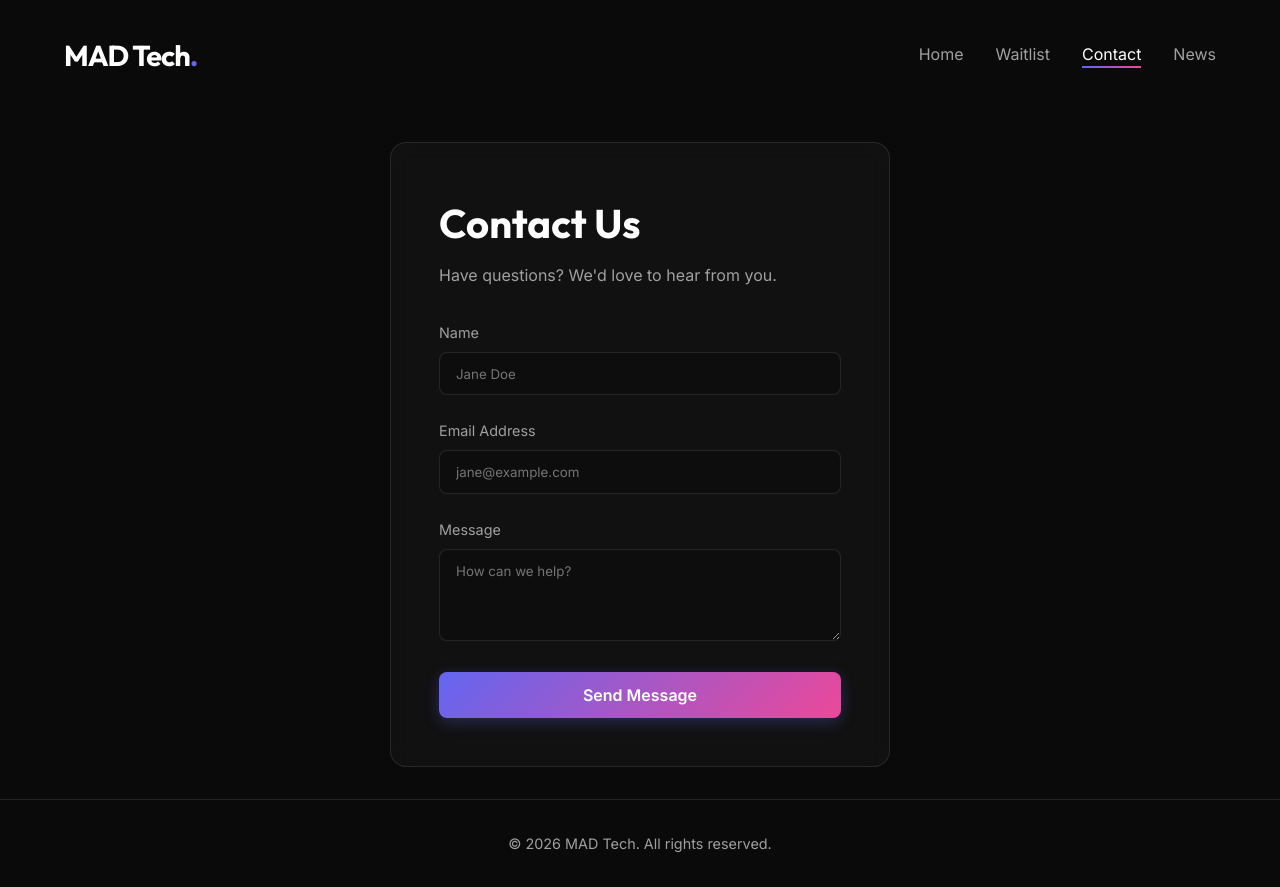
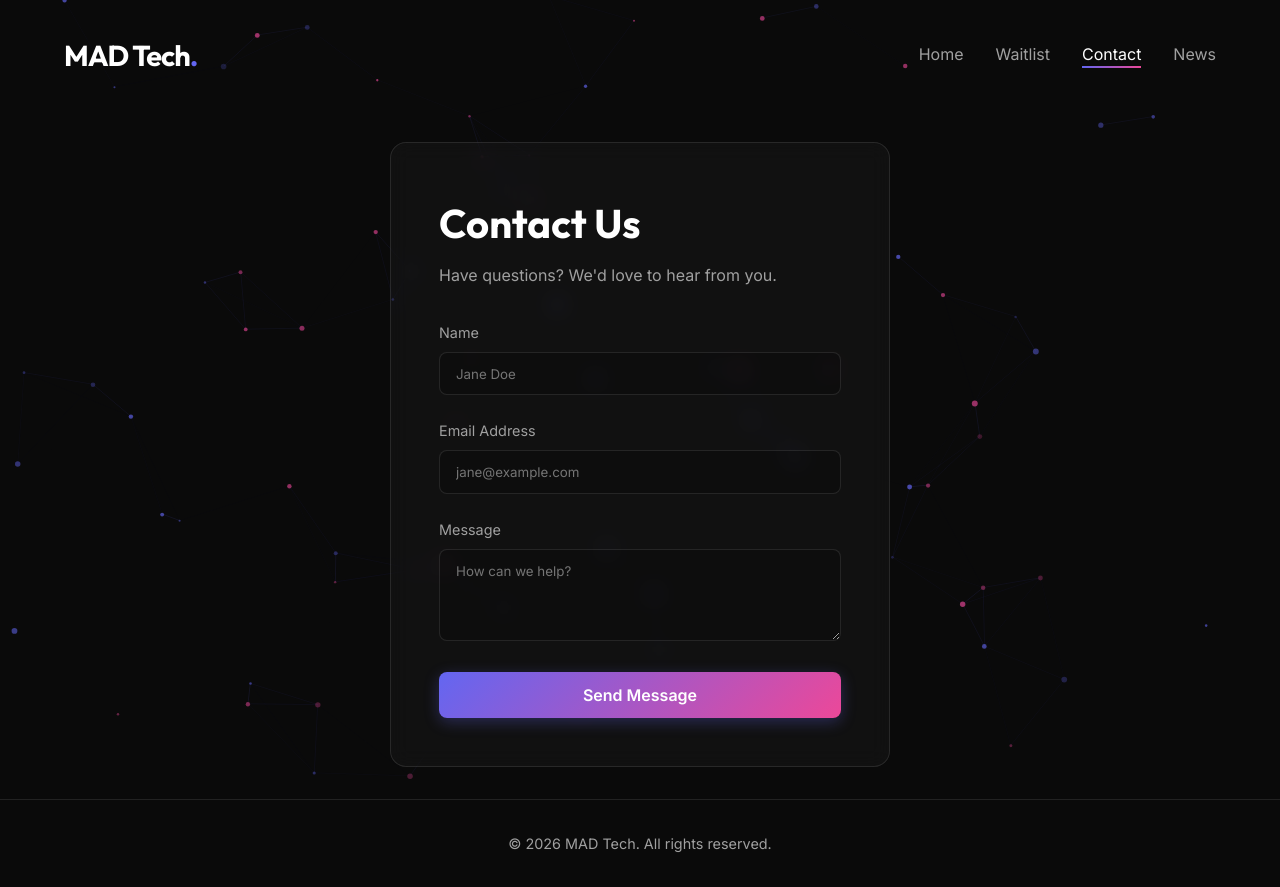
Before and after one commit to katrate/mad-tech-startup, a website built with Vite: page contact.html in a window 1280 px wide. Built offline with nearby package versions, Linux system fonts and the light colour scheme; no server answers.

Commit message:
feat: add interactive particle cursor background to contact and waitlist pages

```diff
--- a/app.js
+++ b/app.js
@@ -29,6 +29,119 @@ document.addEventListener("DOMContentLoaded", () => {
         gsap.from('.form-container', { y: 30, opacity: 0, duration: 0.8, delay: 0.3, ease: 'power2.out' });
     }
 });
+
+// ── Interactive Particle Background ─────────────────────────────────────────
+(function initParticles() {
+    const canvas = document.getElementById('bg-canvas');
+    if (!canvas) return;
+
+    const ctx = canvas.getContext('2d');
+    const PARTICLE_COUNT = 80;
+    const CONNECT_DIST = 130;
+    const REPEL_DIST = 100;
+    const REPEL_FORCE = 2.5;
+
+    let mouse = { x: -999, y: -999 };
+    let particles = [];
+
+    function resize() {
+        canvas.width = window.innerWidth;
+        canvas.height = window.innerHeight;
+    }
+    resize();
+    window.addEventListener('resize', resize);
+
+    window.addEventListener('mousemove', (e) => {
+        mouse.x = e.clientX;
+        mouse.y = e.clientY;
+    });
+
+    window.addEventListener('mouseleave', () => {
+        mouse.x = -999;
+        mouse.y = -999;
+    });
+
+    class Particle {
+        constructor() { this.reset(true); }
+
+        reset(initial = false) {
+            this.x = Math.random() * canvas.width;
+            this.y = initial ? Math.random() * canvas.height : -10;
+            this.vx = (Math.random() - 0.5) * 0.5;
+            this.vy = Math.random() * 0.4 + 0.1;
+            this.radius = Math.random() * 2 + 1;
+            this.alpha = Math.random() * 0.5 + 0.2;
+            this.color = Math.random() > 0.5 ? '99,102,241' : '236,72,153'; // indigo or pink
+        }
+
+        update() {
+            // Cursor repulsion
+            const dx = this.x - mouse.x;
+            const dy = this.y - mouse.y;
+            const dist = Math.sqrt(dx * dx + dy * dy);
+            if (dist < REPEL_DIST) {
+                const force = (REPEL_DIST - dist) / REPEL_DIST * REPEL_FORCE;
+                this.x += (dx / dist) * force;
+                this.y += (dy / dist) * force;
+            }
+
+            this.x += this.vx;
+            this.y += this.vy;
+
+            if (this.y > canvas.height + 10) this.reset();
+        }
+
+        draw() {
+            ctx.beginPath();
+            ctx.arc(this.x, this.y, this.radius, 0, Math.PI * 2);
+            ctx.fillStyle = `rgba(${this.color}, ${this.alpha})`;
+            ctx.fill();
+        }
+    }
+
+    for (let i = 0; i < PARTICLE_COUNT; i++) {
+        particles.push(new Particle());
+    }
+
+    function drawConnections() {
+        for (let i = 0; i < particles.length; i++) {
+            for (let j = i + 1; j < particles.length; j++) {
+                const dx = particles[i].x - particles[j].x;
+                const dy = particles[i].y - particles[j].y;
+                const dist = Math.sqrt(dx * dx + dy * dy);
+                if (dist < CONNECT_DIST) {
+                    const opacity = (1 - dist / CONNECT_DIST) * 0.15;
+                    ctx.beginPath();
+                    ctx.moveTo(particles[i].x, particles[i].y);
+                    ctx.lineTo(particles[j].x, particles[j].y);
+                    ctx.strokeStyle = `rgba(99,102,241,${opacity})`;
+                    ctx.lineWidth = 0.8;
+                    ctx.stroke();
+                }
+            }
+        }
+    }
+
+    // Mouse spotlight glow
+    function drawSpotlight() {
+        if (mouse.x === -999) return;
+        const grad = ctx.createRadialGradient(mouse.x, mouse.y, 0, mouse.x, mouse.y, 200);
+        grad.addColorStop(0, 'rgba(99,102,241,0.07)');
+        grad.addColorStop(1, 'rgba(99,102,241,0)');
+        ctx.fillStyle = grad;
+        ctx.fillRect(0, 0, canvas.width, canvas.height);
+    }
+
+    function animate() {
+        ctx.clearRect(0, 0, canvas.width, canvas.height);
+        drawSpotlight();
+        drawConnections();
+        particles.forEach(p => { p.update(); p.draw(); });
+        requestAnimationFrame(animate);
+    }
+
+    animate();
+})();
 
 // Popper.js Tooltip Setup
 const tooltip = document.getElementById('tooltip');
--- a/contact.html
+++ b/contact.html
@@ -8,6 +8,8 @@
     <link rel="stylesheet" href="styles.css">
 </head>
 <body>
+    <!-- Interactive Background Canvas -->
+    <canvas id="bg-canvas"></canvas>
     <div id="app">
         <!-- Navigation -->
         <nav class="navbar">
--- a/styles.css
+++ b/styles.css
@@ -554,6 +554,22 @@ footer {
     white-space: pre-wrap; /* Preserve formatting for JSON if needed */
 }
 
+/* Interactive Background Canvas */
+#bg-canvas {
+    position: fixed;
+    top: 0;
+    left: 0;
+    width: 100%;
+    height: 100%;
+    z-index: 0;
+    pointer-events: none;
+}
+
+#app {
+    position: relative;
+    z-index: 1;
+}
+
 /* Responsive */
 @media (max-width: 768px) {
     #home {
```
Also changed, not shown: waitlist.html (+2 -0 lines), 1 other file.
